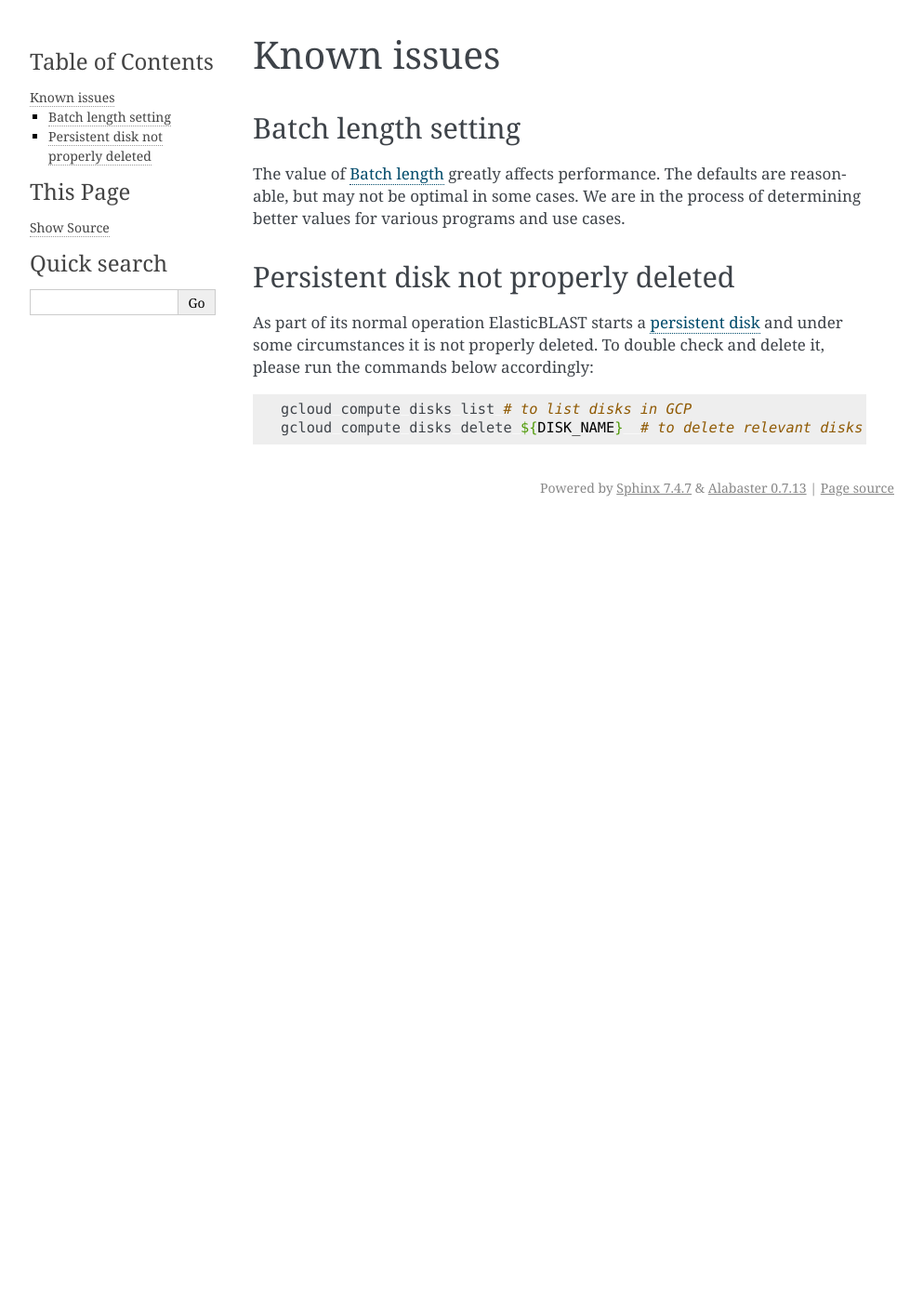
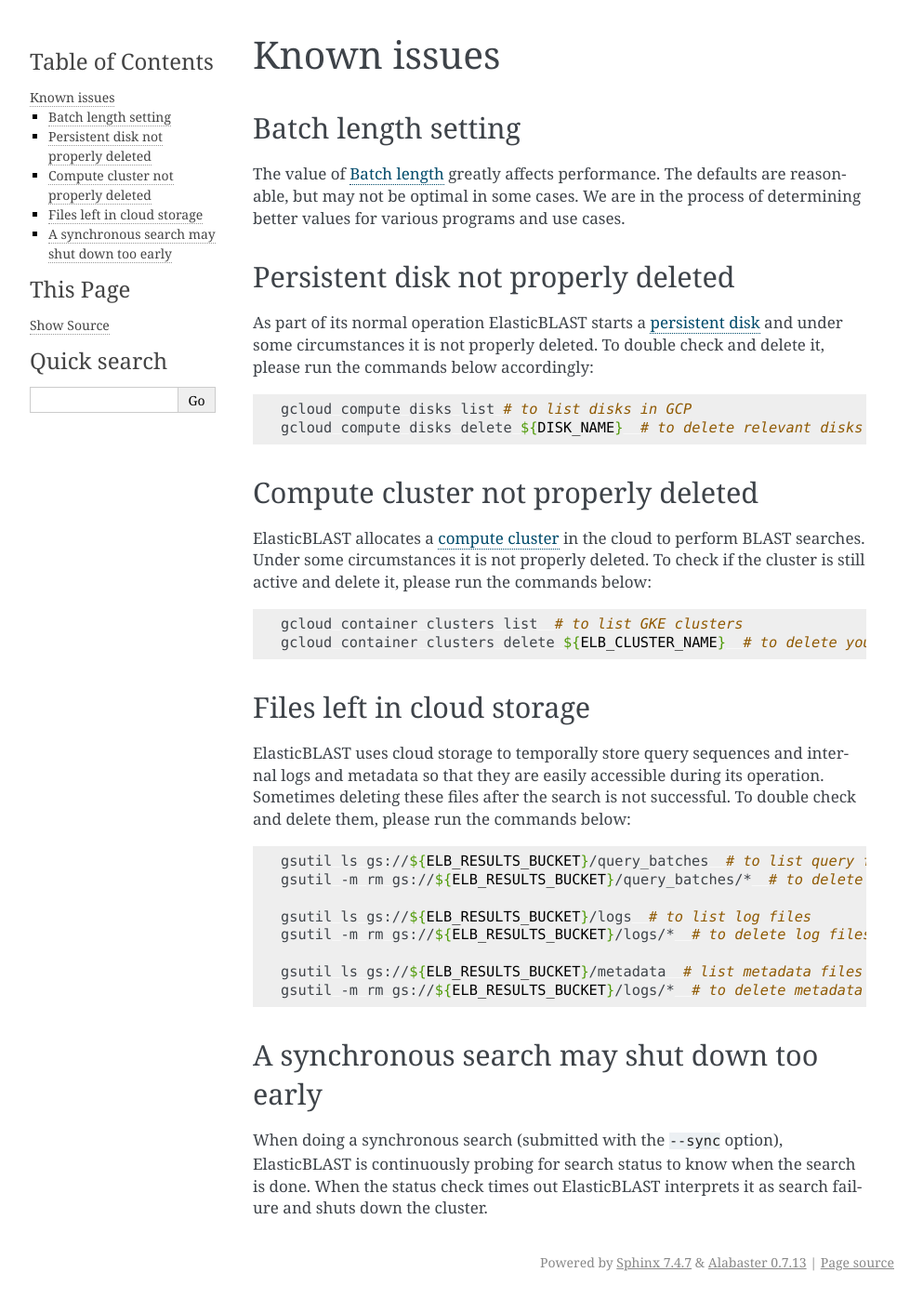
Before and after one commit to ncbi/elastic-blast-docs, a Sphinx documentation site: the page built from docs/source/issues.rst, in a window 1280 px wide. Shown: the whole page at 93% size, without its empty margins (148-1141 px from the left). Built offline with Sphinx 7.4.7, drawn with Linux system fonts in a browser that asks for light colours; before the commit the page ends 900 px from its top, so only the background shows below that.

Commit message:
Added known issues: cluster not properly deleted, files left in gs, synchronous search may shut down too early

```diff
--- a/docs/source/issues.rst
+++ b/docs/source/issues.rst
@@ -25,3 +25,37 @@
 
    gcloud compute disks list # to list disks in GCP
    gcloud compute disks delete ${DISK_NAME}  # to delete relevant disks
+
+
+Compute cluster not properly deleted
+------------------------------------
+
+ElasticBLAST allocates a :ref:`compute cluster <elb_cluster_name>` in the cloud to perform BLAST searches. Under some circumstances it is not properly deleted. To check if the cluster is still active and delete it, please run the commands below:
+
+.. code-block:: bash
+
+   gcloud container clusters list  # to list GKE clusters
+   gcloud container clusters delete ${ELB_CLUSTER_NAME}  # to delete your cluster
+
+
+Files left in cloud storage
+---------------------------
+
+ElasticBLAST uses cloud storage to temporally store query sequences and internal logs and metadata so that they are easily accessible during its operation. Sometimes deleting these files after the search is not successful. To double check and delete them, please run the commands below:
+
+.. code-block:: bash
+
+   gsutil ls gs://${ELB_RESULTS_BUCKET}/query_batches  # to list query files
+   gsutil -m rm gs://${ELB_RESULTS_BUCKET}/query_batches/*  # to delete query files
+
+   gsutil ls gs://${ELB_RESULTS_BUCKET}/logs  # to list log files
+   gsutil -m rm gs://${ELB_RESULTS_BUCKET}/logs/*  # to delete log files
+
+   gsutil ls gs://${ELB_RESULTS_BUCKET}/metadata  # list metadata files
+   gsutil -m rm gs://${ELB_RESULTS_BUCKET}/logs/*  # to delete metadata files
+
+
+A synchronous search may shut down too early
+--------------------------------------------
+
+When doing a synchronous search (submitted with the ``--sync`` option), ElasticBLAST is continuously probing for search status to know when the search is done. When the status check times out ElasticBLAST interprets it as search failure and shuts down the cluster.
```
